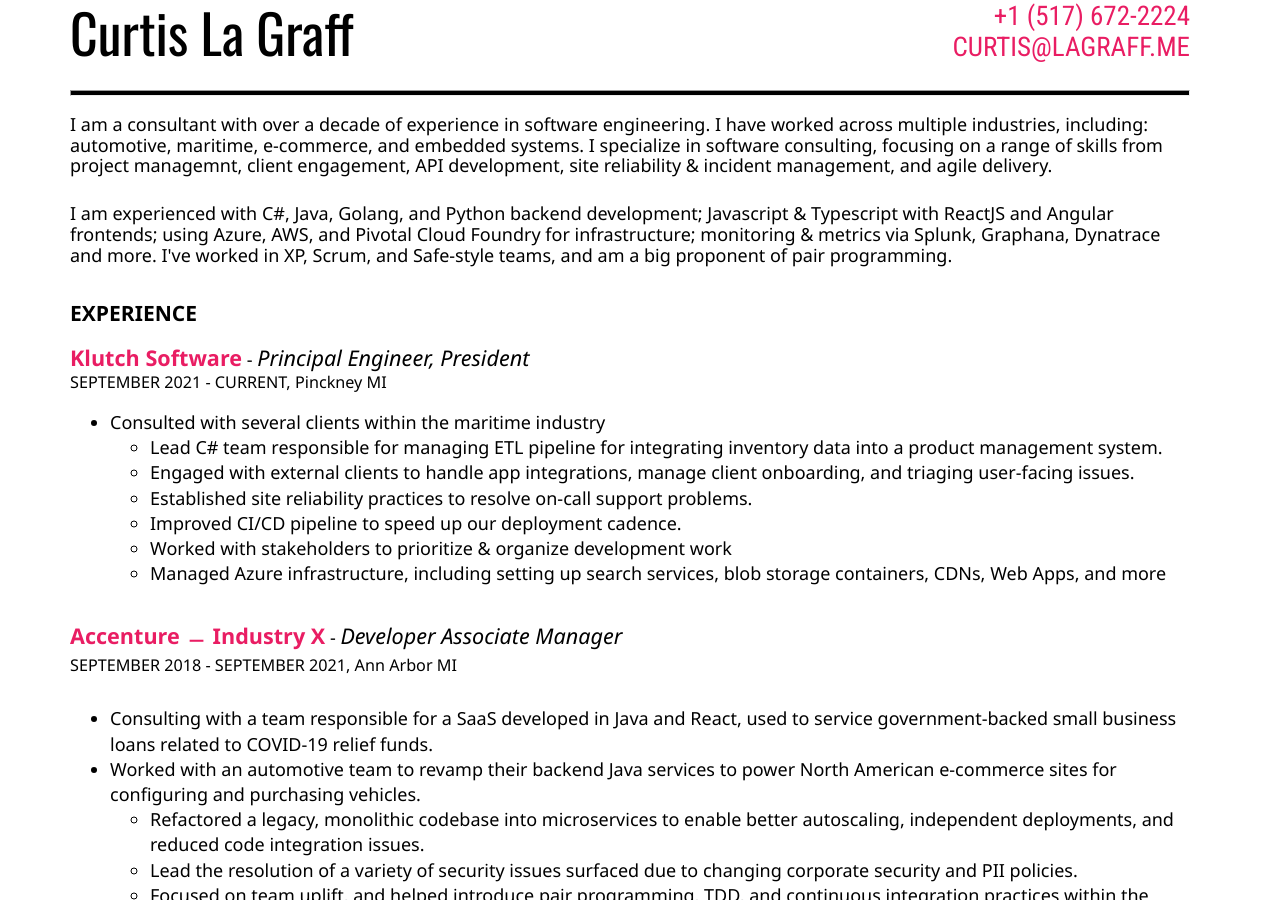
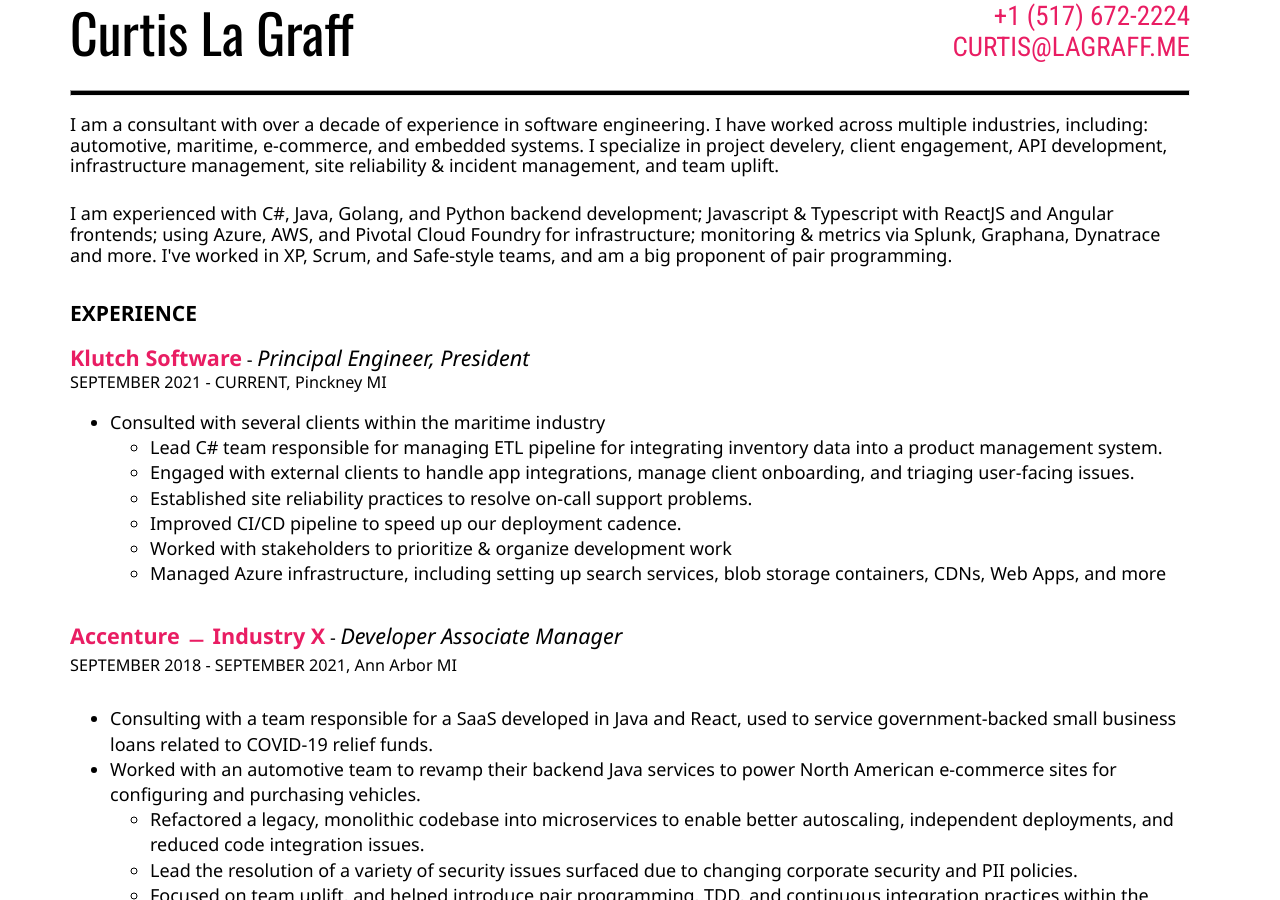
Before and after one commit to clagraff/clagraff.github.io, a Jekyll site: the page built from index.html, in a window 1280 px wide and 900 px high. Built offline with Jekyll 4.4.1, drawn with Linux system fonts in a browser that asks for light colours.

Commit message:
Update index.html

```diff
--- a/index.html
+++ b/index.html
@@ -4,8 +4,8 @@
 
 <p>
   I am a consultant with over a decade of experience in software engineering. I have worked across multiple industries, including: automotive,
-  maritime, e-commerce, and embedded systems. I specialize in software consulting, focusing on a range of skills from project managemnt,
-  client engagement, API development, site reliability & incident management, and agile delivery.
+  maritime, e-commerce, and embedded systems. I specialize in project develery, client engagement, API development, infrastructure management,
+  site reliability & incident management, and team uplift.
 </p>
 <p>
   I am experienced with C#, Java, Golang, and Python backend development; Javascript & Typescript with ReactJS and Angular frontends; using Azure, AWS, and Pivotal Cloud
```
